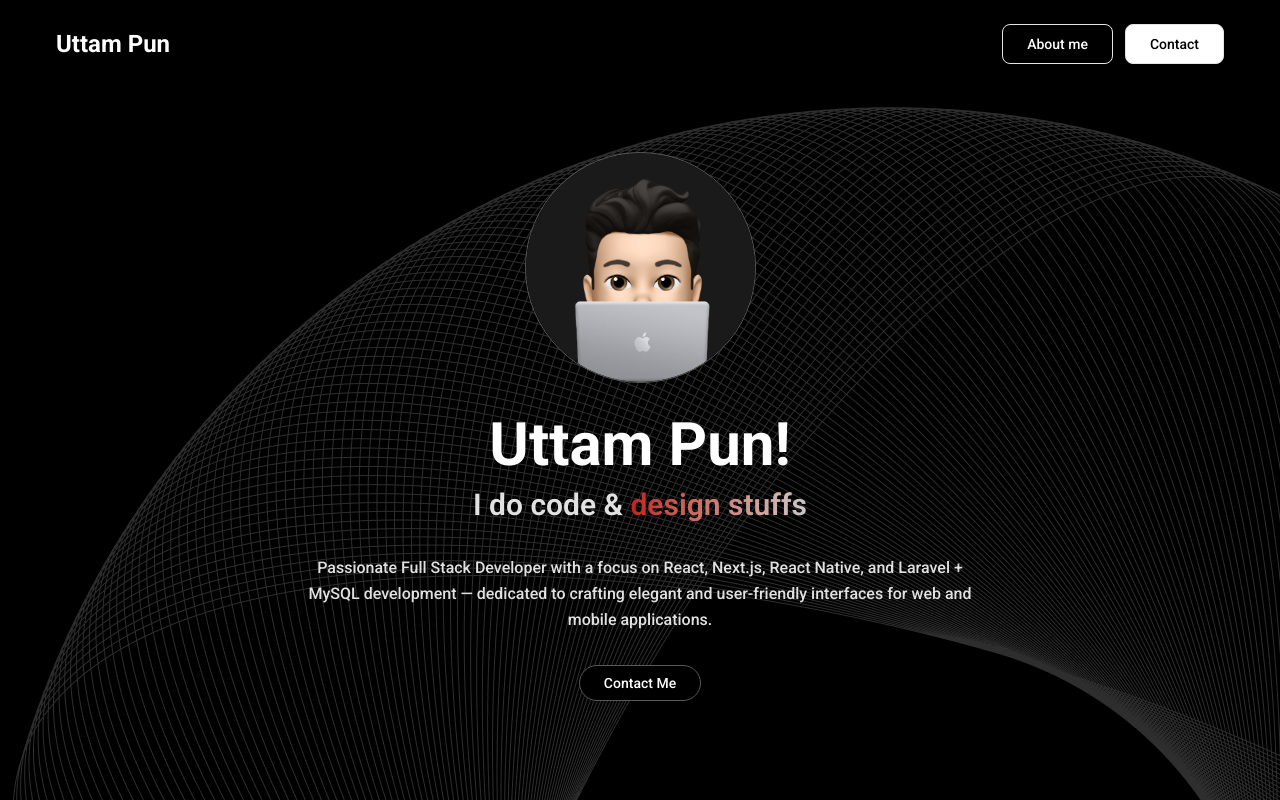
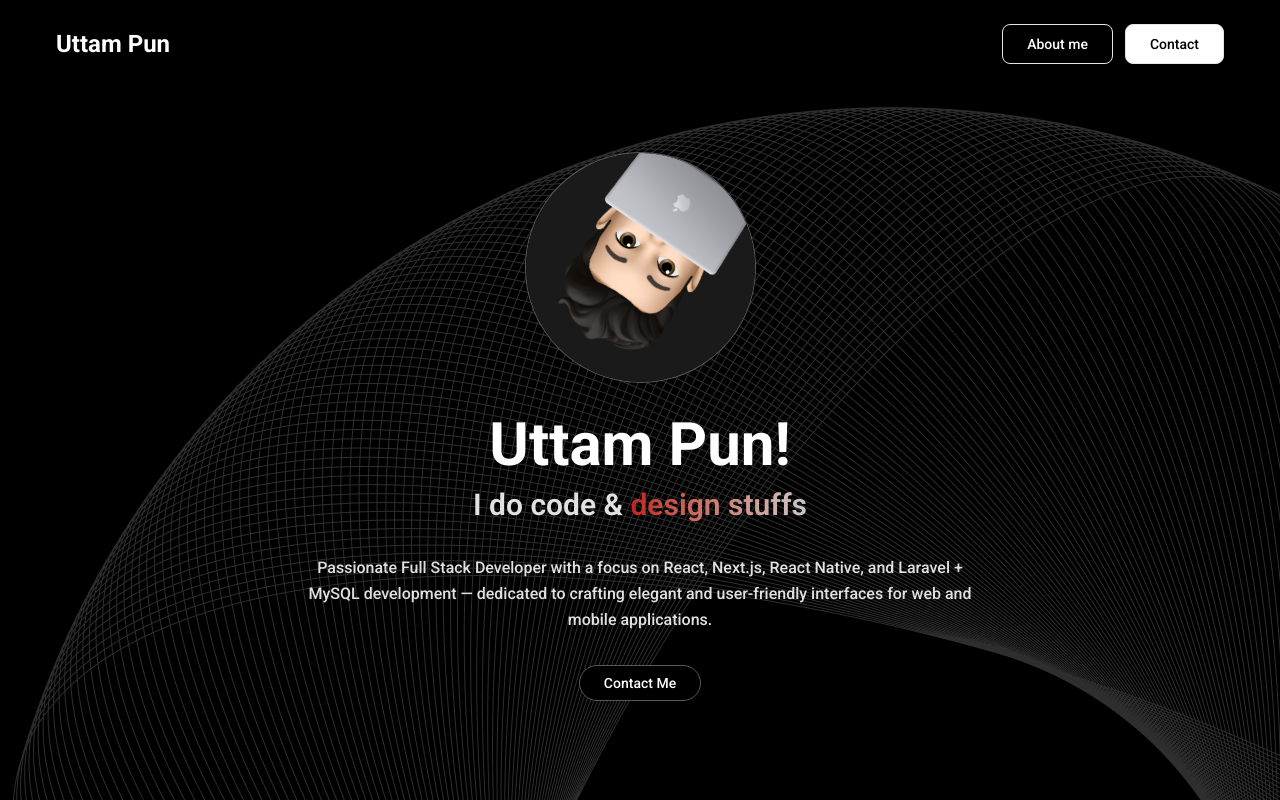
Before and after one commit to uttampun44/new-portfolio, a Next.js app: page / in a window 1280 px wide. Shown: the top 800 px of the page. Built offline with nearby package versions, Linux system fonts and the light colour scheme.

Commit message:
framer motion added

```diff
--- a/app/components/home-section/experience/experience.tsx
+++ b/app/components/home-section/experience/experience.tsx
@@ -1,11 +1,17 @@
+"use client";
+
 import WorkExperience from "@components/workexperience";
 import { workData } from "@data/workData";
+import { motion } from "framer-motion";
 
 export default function Experience() {
   return (
     <section className="py-24 px-4">
-      <div className="about-container max-w-[979px] mx-auto w-full text-center">
-
+      <motion.div
+        className="about-container max-w-[979px] mx-auto w-full text-center"
+        initial={{ opacity: 0 }}
+        whileInView={{ opacity: 1 }}
+      >
         <h1 className="text-white uppercase font-bold text-4xl sm:text-5xl md:text-6xl mb-2">
           Experience
         </h1>
@@ -25,7 +31,7 @@
             />
           ))}
         </div>
-      </div>
+      </motion.div>
     </section>
   );
 }
--- a/app/components/home-section/hero/hero.tsx
+++ b/app/components/home-section/hero/hero.tsx
@@ -1,7 +1,9 @@
+  "use client";
 import Image from "next/image";
 import HeroImage from "@image/Me.png";
 import { Button } from "@components/ui/button";
 import Link from "next/link";
+import {motion} from "framer-motion";
 
 export default function Hero() {
   return (
@@ -10,7 +12,11 @@
         data-test-id="hero-container"
         className="hero-container max-w-[979px] mx-auto w-full text-center grid gap-8"
       >
-        <div className="mx-auto">
+        <motion.div
+        className="mx-auto"
+         animate={{ rotate: 360 }}
+         transition={{ duration: 10, repeat: Infinity, ease: "linear" }}
+        >
           <Image
             src={HeroImage}
             alt="hero_image"
@@ -20,7 +26,7 @@
             quality={100}
             className="rounded-full w-[150px] sm:w-[180px] md:w-[231px] h-auto mx-auto border border-[#585858]"
           />
-        </div>
+        </motion.div>
 
         <div className="text-[#E1E1E1] space-y-3">
           <h1 className="text-white font-bold text-4xl sm:text-5xl md:text-6xl">
--- a/package.json
+++ b/package.json
@@ -15,6 +15,7 @@
     "@radix-ui/react-slot": "^1.2.3",
     "class-variance-authority": "^0.7.1",
     "clsx": "^2.1.1",
+    "framer-motion": "^12.23.1",
     "lucide-react": "^0.525.0",
     "next": "15.3.5",
     "next-themes": "^0.4.6",
```
Also changed, not shown: 1 other file (tests, documents, lock files or other folders).
